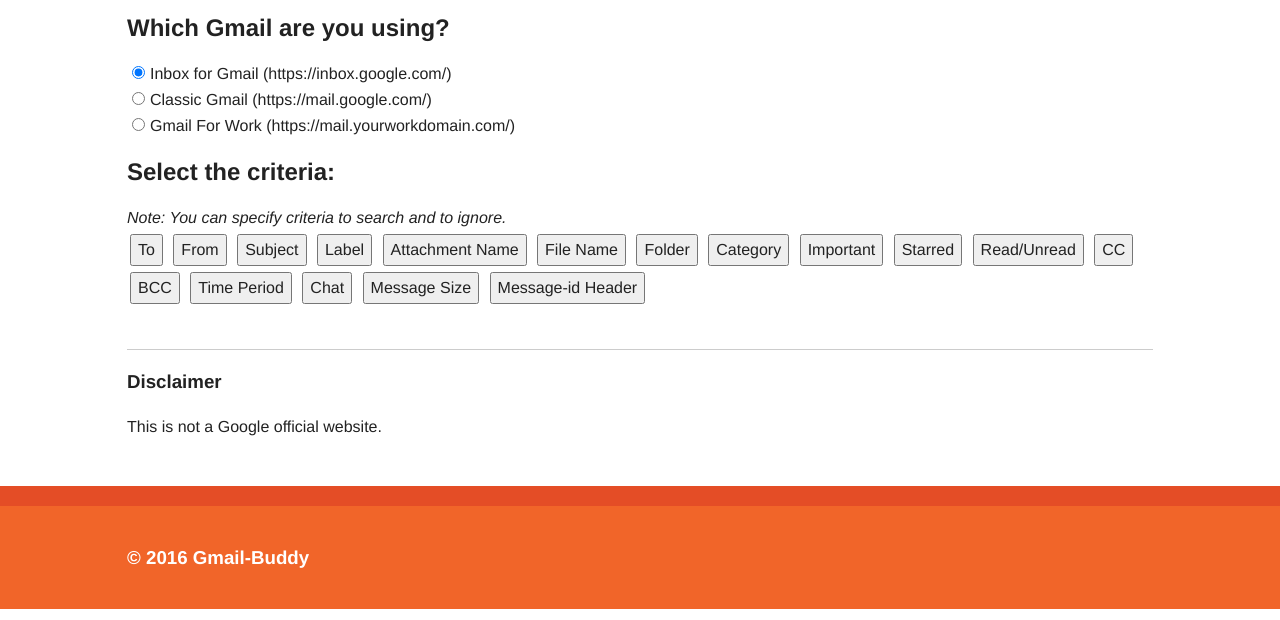
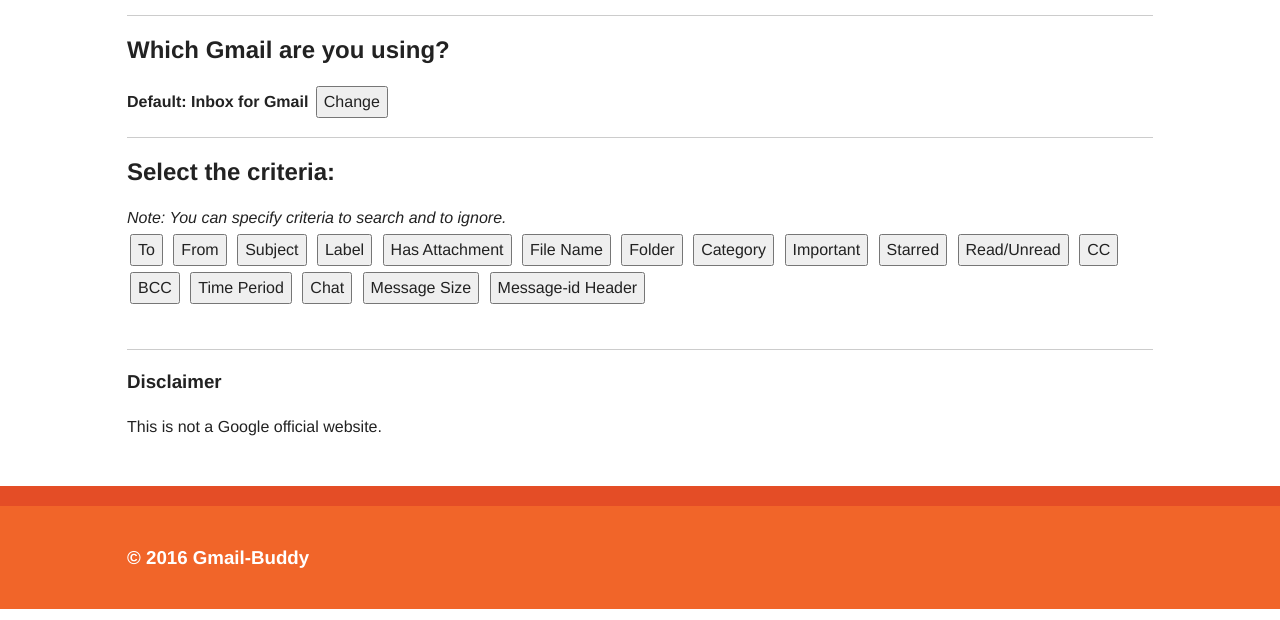
Before and after one commit to Gmail-Buddy/Gmail-Buddy.github.io, a plain HTML site: page index1.html in a window 1280 px wide. Shown: the part 180-800 px from the top of the page. Drawn offline with nearby package versions, Linux system fonts and the light colour scheme.

Commit message:
search screen ui additions - criteria and mailbox type

```diff
--- a/index1.html
+++ b/index1.html
@@ -40,17 +40,21 @@
                 <!--<article>-->
                     <header>
                         <p>
-                            <h1>Advanced Gmail Search...</h1>
+                            <h1>Advanced Gmail Search...</h1><hr/>
                         </p>
                     </header>
                     <section>
                         <h2>Which Gmail are you using?</h2>
-                        <p>
+                        <b>Default: Inbox for Gmail</b>
+                        <button onclick="toggleSection('#typeChange')">Change</button>
+                        <div id="typeChange">
                             <!--http://www.mkyong.com/jquery/how-to-select-a-radio-button-with-jquery/-->
                             <input type="radio" name="mailtype" value="1" checked>Inbox for Gmail (https://inbox.google.com/)</input><br/>
-                            <input type="radio" name="mailtype" value="2">Classic Gmail (https://mail.google.com/)</input><br/>
-                            <input type="radio" name="mailtype" value="3">Gmail For Work (https://mail.yourworkdomain.com/)</input>
-                        </p>
+                            <input type="radio" name="mailtype" value="2">Gmail Classic (https://mail.google.com/)</input><br/>
+                            <input type="radio" name="mailtype" value="3">Gmail For Work => </input>
+                            <input type="text" id="txtDomain" width="250px"/>
+                        </div>
+                        <hr/>
 
                     </section>
 
@@ -65,7 +69,7 @@
                         <button onclick="toggleSection('#sSubject')">Subject</button>
 
                         <button onclick="toggleSection('#sSubject')">Label</button>
-                        <button onclick="toggleSection('#sSubject')">Attachment Name</button>
+                        <button onclick="toggleSection('#sSubject')">Has Attachment</button>
                         <button onclick="toggleSection('#sSubject')">File Name</button>
                         <button onclick="toggleSection('#sSubject')">Folder</button>
                         <button onclick="toggleSection('#sSubject')">Category</button>
--- a/js/main.js
+++ b/js/main.js
@@ -1,7 +1,7 @@
 // refer this for toggle options - http://codepen.io/8odoros/pen/BzxAwm
 
 function onLoadSearchPage(){
-    var criterias = ["#sTo", "#sFrom", "#sSubject"];
+    var criterias = ["#typeChange", "#sTo", "#sFrom", "#sSubject"];
     for(var i = 0; i < criterias.length; i++){
         $( criterias[i] ).toggle("slow");
     }
```
